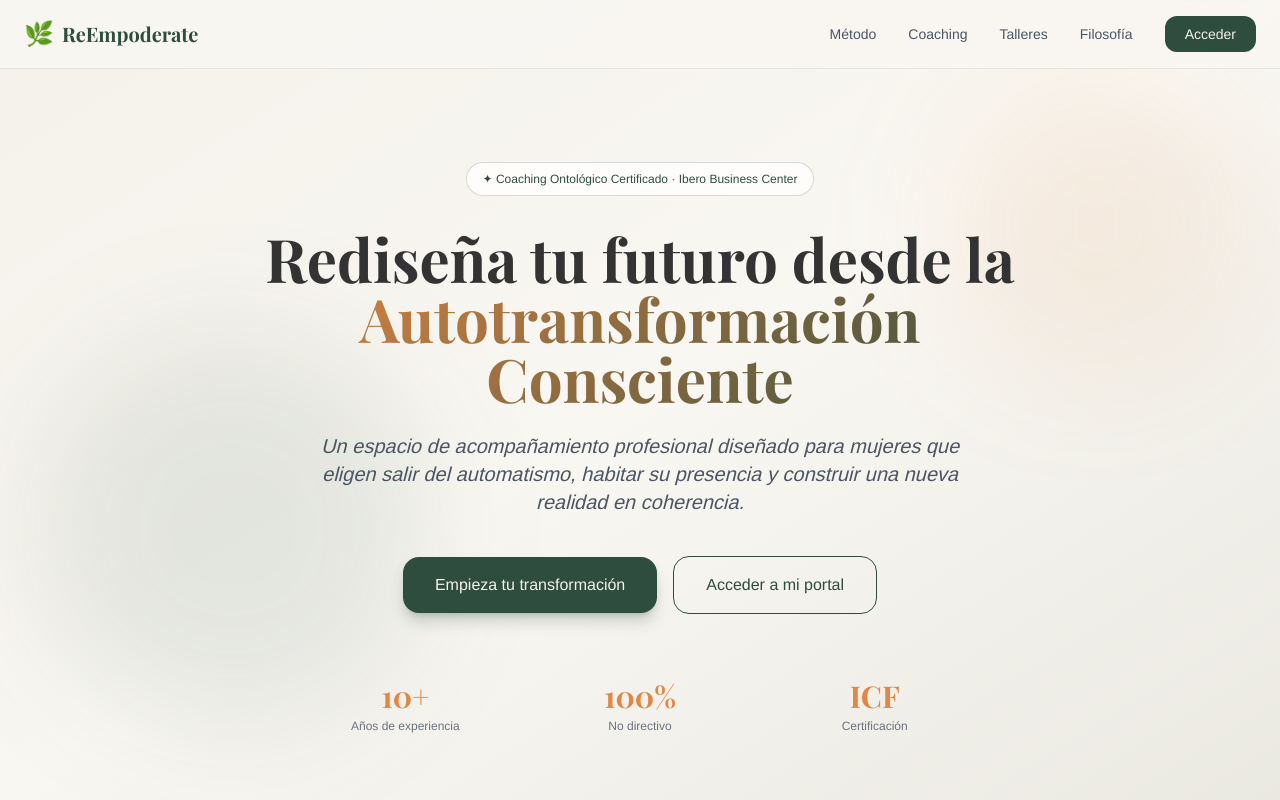
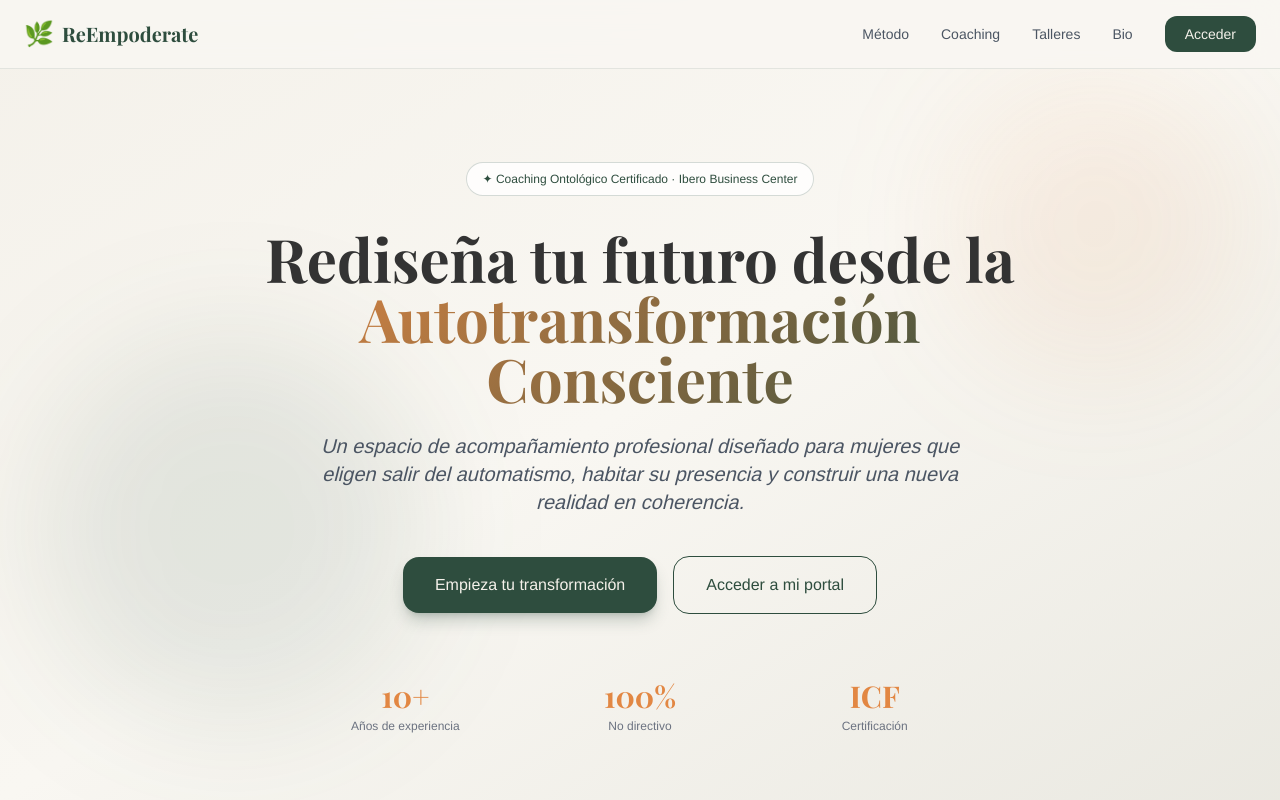
Before and after one commit to Omnix-Solution-Inc/reempoderate, a Next.js app: page / in a window 1280 px wide. Shown: the top 800 px of the page. Built offline with nearby package versions, Linux system fonts and the light colour scheme; no server answers; a web font is replaced by a local one.

Commit message:
feat: change Filosofia to Bio in navbar

```diff
--- a/src/components/layout/Navbar.tsx
+++ b/src/components/layout/Navbar.tsx
@@ -19,7 +19,7 @@ export function Navbar() {
           <a href="#metodo" className="text-sm text-gray-600 hover:text-shamrock transition">Método</a>
           <a href="#coaching" className="text-sm text-gray-600 hover:text-shamrock transition">Coaching</a>
           <a href="#talleres" className="text-sm text-gray-600 hover:text-shamrock transition">Talleres</a>
-          <a href="#filosofia" className="text-sm text-gray-600 hover:text-shamrock transition">Filosofía</a>
+          <a href="#bio" className="text-sm text-gray-600 hover:text-shamrock transition">Bio</a>
           {session ? (
             <>
               <Link href="/dashboard" className="text-sm text-shamrock font-medium hover:text-shamrock-dark transition">Mi Portal</Link>
@@ -44,7 +44,7 @@ export function Navbar() {
           <a href="#metodo" className="text-sm text-gray-600" onClick={() => setOpen(false)}>Método</a>
           <a href="#coaching" className="text-sm text-gray-600" onClick={() => setOpen(false)}>Coaching</a>
           <a href="#talleres" className="text-sm text-gray-600" onClick={() => setOpen(false)}>Talleres</a>
-          <a href="#filosofia" className="text-sm text-gray-600" onClick={() => setOpen(false)}>Filosofía</a>
+          <a href="#bio" className="text-sm text-gray-600" onClick={() => setOpen(false)}>Bio</a>
           {session ? (
             <Link href="/dashboard" className="text-sm text-shamrock font-medium" onClick={() => setOpen(false)}>Mi Portal</Link>
           ) : (
```
